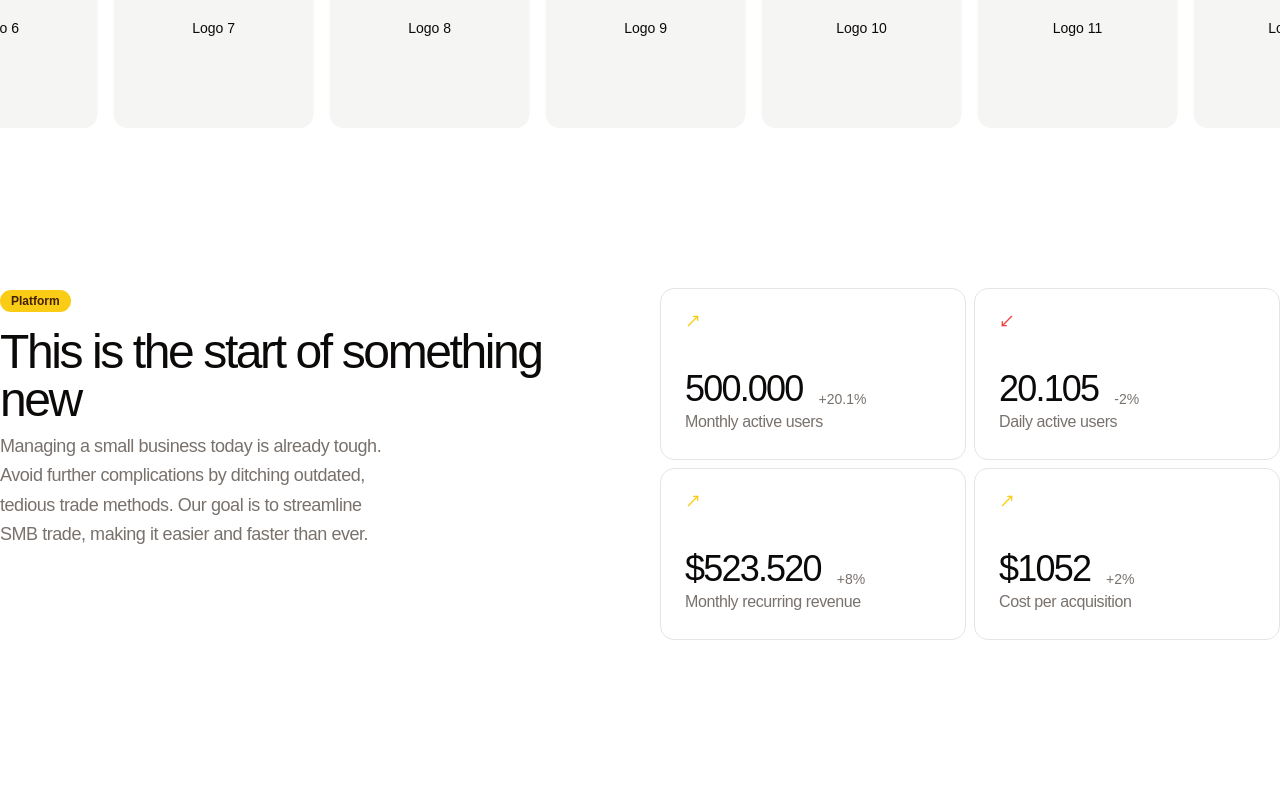
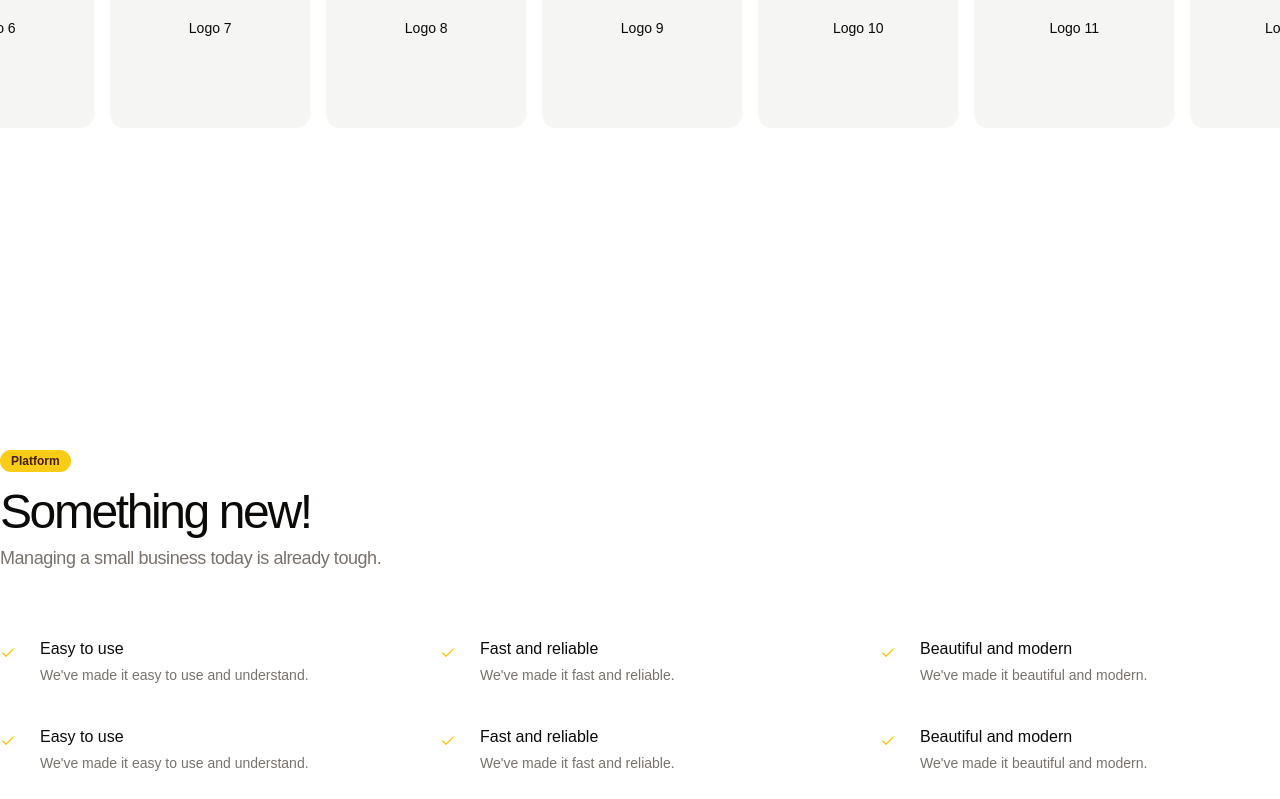
Before and after one commit to heetabofficial/heetab-landing-page, a Next.js app: page / in a window 1280 px wide. Shown: the part 980-1779 px from the top of the page. Built offline with nearby package versions, Linux system fonts and the light colour scheme.

Commit message:
added(pages): more pages added to the page

```diff
--- a/src/app/page.tsx
+++ b/src/app/page.tsx
@@ -1,5 +1,7 @@
 import { Blog } from "@/components/ui/blogs";
+import { CTA } from "@/components/ui/cta";
 import { FAQ } from "@/components/ui/FAQ";
+import { Feature } from "@/components/ui/features";
 import { Footer } from "@/components/ui/Footer";
 import { Header } from "@/components/ui/Header";
 import { Hero } from "@/components/ui/Hero";
@@ -14,9 +16,11 @@ export default function Home() {
         <Header />
         <Hero />
         <Case />
+        <Feature />
         <Stats />
         <FAQ />
         <Blog />
+        <CTA />
         <Footer />
       </div>
     </main>
--- a/src/components/ui/blogs.tsx
+++ b/src/components/ui/blogs.tsx
@@ -1,5 +1,5 @@
-import { Avatar, AvatarFallback, AvatarImage } from "@/components/ui/avatar";
-import { Badge } from "@/components/ui/badge";
+import { MoveRight } from "lucide-react";
+import { Button } from "@/components/ui/button";
 
 export const Blog = () => (
   <div className="w-full py-20 lg:py-40">
@@ -8,82 +8,42 @@ export const Blog = () => (
         <h4 className="text-3xl md:text-5xl tracking-tighter max-w-xl font-regular">
           Latest articles
         </h4>
+        <Button className="gap-4">
+          View all articles <MoveRight className="w-4 h-4" />
+        </Button>
       </div>
-      <div className="grid grid-cols-1 md:grid-cols-2 gap-8">
-        <div className="flex flex-col gap-4 hover:opacity-75 cursor-pointer md:col-span-2">
-          <div className="bg-muted rounded-md aspect-video"></div>
-          <div className="flex flex-row gap-4 items-center">
-            <Badge>News</Badge>
-            <p className="flex flex-row gap-2 text-sm items-center">
-              <span className="text-muted-foreground">By</span>{" "}
-              <Avatar className="h-6 w-6">
-                <AvatarImage src="https://github.com/shadcn.png" />
-                <AvatarFallback>CN</AvatarFallback>
-              </Avatar>
-              <span>John Johnsen</span>
-            </p>
-          </div>
-          <div className="flex flex-col gap-2">
-            <h3 className="max-w-3xl text-4xl tracking-tight">
-              Pay supplier invoices
-            </h3>
-            <p className="max-w-3xl text-muted-foreground text-base">
-              Managing a small business today is already tough. Avoid further
-              complications by ditching outdated, tedious trade methods. Our
-              goal is to streamline SMB trade, making it easier and faster than
-              ever.
-            </p>
-          </div>
+      <div className="grid grid-cols-1 sm:grid-cols-2 lg:grid-cols-4 gap-8">
+        <div className="flex flex-col gap-2 hover:opacity-75 cursor-pointer">
+          <div className="bg-muted rounded-md aspect-video mb-4"></div>
+          <h3 className="text-xl tracking-tight">Pay supplier invoices</h3>
+          <p className="text-muted-foreground text-base">
+            Our goal is to streamline SMB trade, making it easier and faster
+            than ever.
+          </p>
         </div>
-        <div className="flex flex-col gap-4 hover:opacity-75 cursor-pointer">
-          <div className="bg-muted rounded-md aspect-video"></div>
-          <div className="flex flex-row gap-4 items-center">
-            <Badge>News</Badge>
-            <p className="flex flex-row gap-2 text-sm items-center">
-              <span className="text-muted-foreground">By</span>{" "}
-              <Avatar className="h-6 w-6">
-                <AvatarImage src="https://github.com/shadcn.png" />
-                <AvatarFallback>CN</AvatarFallback>
-              </Avatar>
-              <span>John Johnsen</span>
-            </p>
-          </div>
-          <div className="flex flex-col gap-1">
-            <h3 className="max-w-3xl text-2xl tracking-tight">
-              Pay supplier invoices
-            </h3>
-            <p className="max-w-3xl text-muted-foreground text-base">
-              Managing a small business today is already tough. Avoid further
-              complications by ditching outdated, tedious trade methods. Our
-              goal is to streamline SMB trade, making it easier and faster than
-              ever.
-            </p>
-          </div>
+        <div className="flex flex-col gap-2 hover:opacity-75 cursor-pointer">
+          <div className="bg-muted rounded-md aspect-video mb-4"></div>
+          <h3 className="text-xl tracking-tight">Pay supplier invoices</h3>
+          <p className="text-muted-foreground text-base">
+            Our goal is to streamline SMB trade, making it easier and faster
+            than ever.
+          </p>
         </div>
-        <div className="flex flex-col gap-4 hover:opacity-75 cursor-pointer">
-          <div className="bg-muted rounded-md aspect-video"></div>
-          <div className="flex flex-row gap-4 items-center">
-            <Badge>News</Badge>
-            <p className="flex flex-row gap-2 text-sm items-center">
-              <span className="text-muted-foreground">By</span>{" "}
-              <Avatar className="h-6 w-6">
-                <AvatarImage src="https://github.com/shadcn.png" />
-                <AvatarFallback>CN</AvatarFallback>
-              </Avatar>
-              <span>John Johnsen</span>
-            </p>
-          </div>
-          <div className="flex flex-col gap-1">
-            <h3 className="max-w-3xl text-2xl tracking-tight">
-              Pay supplier invoices
-            </h3>
-            <p className="max-w-3xl text-muted-foreground text-base">
-              Managing a small business today is already tough. Avoid further
-              complications by ditching outdated, tedious trade methods. Our
-              goal is to streamline SMB trade, making it easier and faster than
-              ever.
-            </p>
-          </div>
+        <div className="flex flex-col gap-2 hover:opacity-75 cursor-pointer">
+          <div className="bg-muted rounded-md aspect-video mb-4"></div>
+          <h3 className="text-xl tracking-tight">Pay supplier invoices</h3>
+          <p className="text-muted-foreground text-base">
+            Our goal is to streamline SMB trade, making it easier and faster
+            than ever.
+          </p>
+        </div>
+        <div className="flex flex-col gap-2 hover:opacity-75 cursor-pointer">
+          <div className="bg-muted rounded-md aspect-video mb-4"></div>
+          <h3 className="text-xl tracking-tight">Pay supplier invoices</h3>
+          <p className="text-muted-foreground text-base">
+            Our goal is to streamline SMB trade, making it easier and faster
+            than ever.
+          </p>
         </div>
       </div>
     </div>
--- /dev/null
+++ b/src/components/ui/cta.tsx
@@ -0,0 +1,33 @@
+import { MoveRight, PhoneCall } from "lucide-react";
+import { Badge } from "@/components/ui/badge";
+import { Button } from "@/components/ui/button";
+
+export const CTA = () => (
+  <div className="w-full py-20 lg:py-40">
+    <div className="container mx-auto">
+      <div className="flex flex-col text-center bg-muted rounded-md p-4 lg:p-14 gap-8 items-center">
+        <div>
+          <Badge>Get started</Badge>
+        </div>
+        <div className="flex flex-col gap-2">
+          <h3 className="text-3xl md:text-5xl tracking-tighter max-w-xl font-regular">
+            Try our platform today!
+          </h3>
+          <p className="text-lg leading-relaxed tracking-tight text-muted-foreground max-w-xl">
+            Managing a small business today is already tough. Avoid further
+            complications by ditching outdated, tedious trade methods. Our goal
+            is to streamline SMB trade, making it easier and faster than ever.
+          </p>
+        </div>
+        <div className="flex flex-row gap-4">
+          <Button className="gap-4" variant="outline">
+            Jump on a call <PhoneCall className="w-4 h-4" />
+          </Button>
+          <Button className="gap-4">
+            Sign up here <MoveRight className="w-4 h-4" />
+          </Button>
+        </div>
+      </div>
+    </div>
+  </div>
+);
--- /dev/null
+++ b/src/components/ui/features.tsx
@@ -0,0 +1,80 @@
+import { Check } from "lucide-react";
+import { Badge } from "@/components/ui/badge";
+
+export const Feature = () => (
+  <div className="w-full py-20 lg:py-40">
+    <div className="container mx-auto">
+      <div className="flex gap-4 py-20 lg:py-40 flex-col items-start">
+        <div>
+          <Badge>Platform</Badge>
+        </div>
+        <div className="flex gap-2 flex-col">
+          <h2 className="text-3xl md:text-5xl tracking-tighter lg:max-w-xl font-regular">
+            Something new!
+          </h2>
+          <p className="text-lg max-w-xl lg:max-w-xl leading-relaxed tracking-tight text-muted-foreground">
+            Managing a small business today is already tough.
+          </p>
+        </div>
+        <div className="flex gap-10 pt-12 flex-col w-full">
+          <div className="grid grid-cols-2 items-start lg:grid-cols-3 gap-10">
+            <div className="flex flex-row gap-6 w-full items-start">
+              <Check className="w-4 h-4 mt-2 text-primary" />
+              <div className="flex flex-col gap-1">
+                <p>Easy to use</p>
+                <p className="text-muted-foreground text-sm">
+                  We&apos;ve made it easy to use and understand.
+                </p>
+              </div>
+            </div>
+            <div className="flex flex-row gap-6 items-start">
+                <Check className="w-4 h-4 mt-2 text-primary" />
+              <div className="flex flex-col gap-1">
+                <p>Fast and reliable</p>
+                <p className="text-muted-foreground text-sm">
+                  We&apos;ve made it fast and reliable.
+                </p>
+              </div>
+            </div>
+            <div className="flex flex-row gap-6 items-start">
+                <Check className="w-4 h-4 mt-2 text-primary" />
+              <div className="flex flex-col gap-1">
+                <p>Beautiful and modern</p>
+                <p className="text-muted-foreground text-sm">
+                  We&apos;ve made it beautiful and modern.
+                </p>
+              </div>
+            </div>
+            <div className="flex flex-row gap-6 w-full items-start">
+                <Check className="w-4 h-4 mt-2 text-primary" />
+              <div className="flex flex-col gap-1">
+                <p>Easy to use</p>
+                <p className="text-muted-foreground text-sm">
+                  We&apos;ve made it easy to use and understand.
+                </p>
+              </div>
+            </div>
+            <div className="flex flex-row gap-6 items-start">
+                <Check className="w-4 h-4 mt-2 text-primary" />
+              <div className="flex flex-col gap-1">
+                <p>Fast and reliable</p>
+                <p className="text-muted-foreground text-sm">
+                  We&apos;ve made it fast and reliable.
+                </p>
+              </div>
+            </div>
+            <div className="flex flex-row gap-6 items-start">
+                <Check className="w-4 h-4 mt-2 text-primary" />
+              <div className="flex flex-col gap-1">
+                <p>Beautiful and modern</p>
+                <p className="text-muted-foreground text-sm">
+                  We&apos;ve made it beautiful and modern.
+                </p>
+              </div>
+            </div>
+          </div>
+        </div>
+      </div>
+    </div>
+  </div>
+);
```
